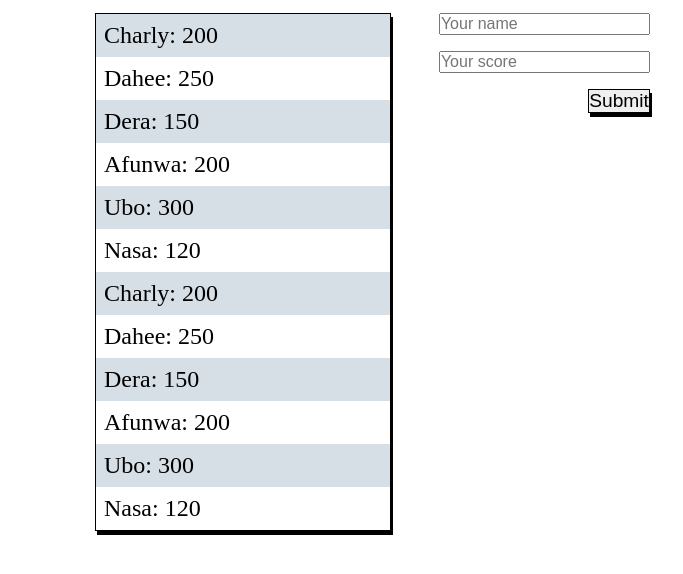
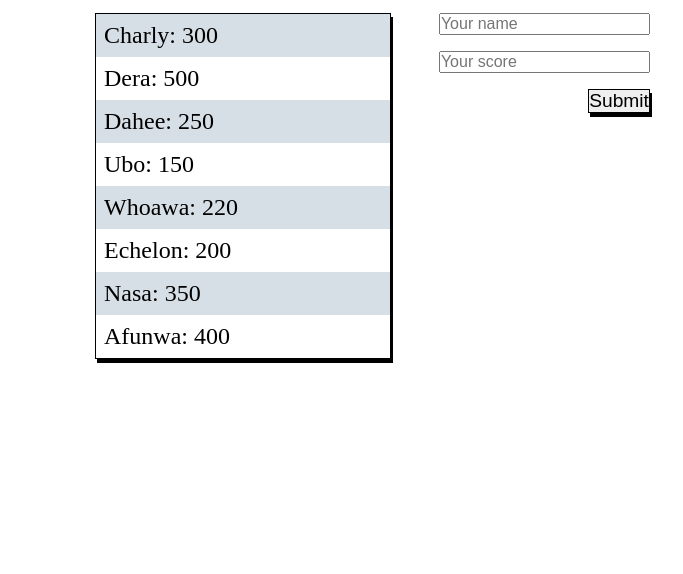
Before and after one commit to charlyeneh/Leaderboard-list-App, a website built with webpack: page src/index.html in a window 1280 px wide. Shown: the part 136-710 px from the top of the page, without its empty margins (17-700 px from the left). Built offline with nearby package versions, Linux system fonts and the light colour scheme.

Commit message:
Completes the app js logic

```diff
--- a/src/index.html
+++ b/src/index.html
@@ -16,21 +16,8 @@
         <h3>Recent scores</h3>
         <div><button type="button">Refresh</button></div>
       </div>
-      <div id="scores">
-        <ul>
-          <li>Charly: 200</li>
-          <li>Dahee: 250</li>
-          <li>Dera: 150</li>
-          <li>Afunwa: 200</li>
-          <li>Ubo: 300</li>
-          <li>Nasa: 120</li>
-          <li>Charly: 200</li>
-          <li>Dahee: 250</li>
-          <li>Dera: 150</li>
-          <li>Afunwa: 200</li>
-          <li>Ubo: 300</li>
-          <li>Nasa: 120</li>
-        </ul>
+      <div>
+        <ul id="scores"></ul>
       </div>
     </div>
     <div class="right-container">
--- a/src/index.js
+++ b/src/index.js
@@ -1,2 +1,13 @@
 import './style.css';
-// import Icon from './icon.png';
+import boardScores from './modules/boardScores.js';
+
+const showScores = document.getElementById('scores');
+
+const displayBoard = () => {
+  boardScores.forEach((myScore) => {
+    const scoreList = document.createElement('li');
+    scoreList.innerHTML = `${myScore.name}: ${myScore.score}`;
+    showScores.appendChild(scoreList);
+  });
+};
+displayBoard();
```
